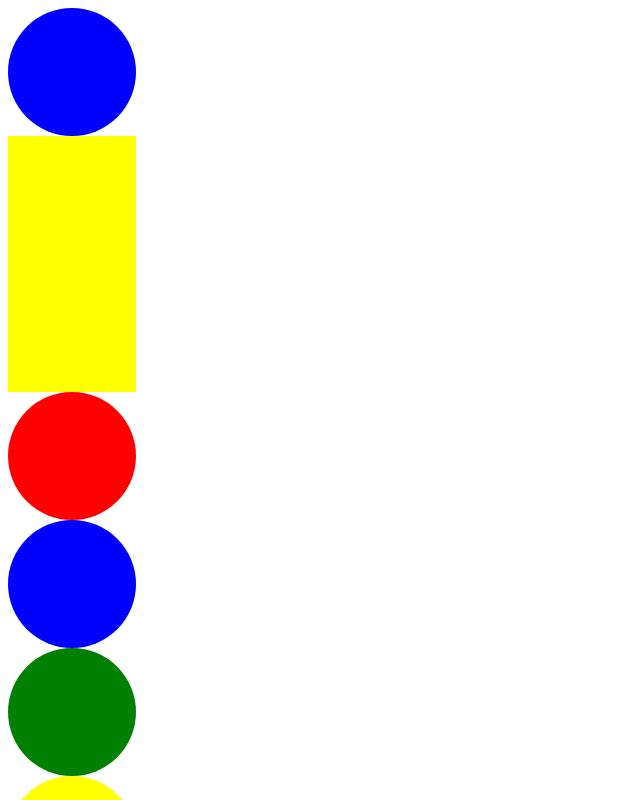
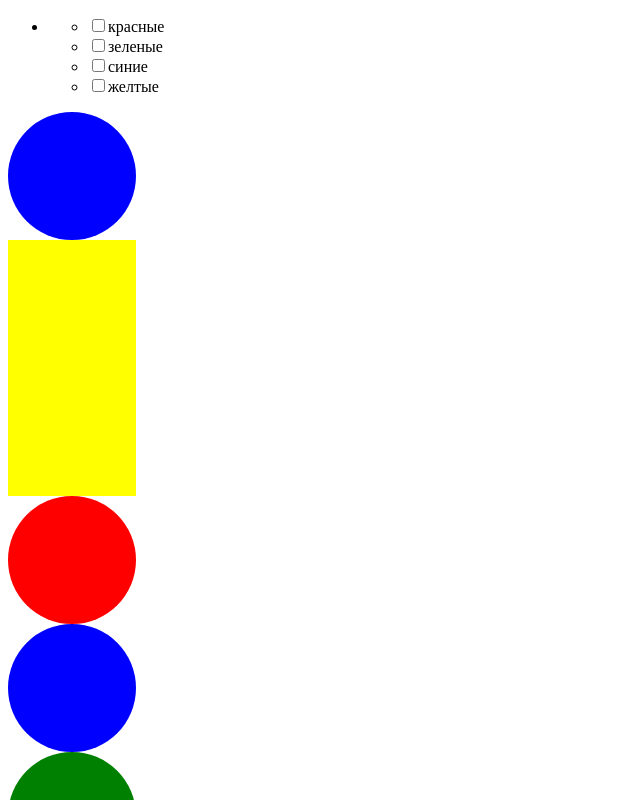
Before and after one commit to grsjob/circles_and_squares, a React app: page / in a window 1280 px wide. Shown: the top 800 px of the page, without its empty margins (0-640 px from the left). Built offline with nearby package versions, Linux system fonts and the light colour scheme; the HTML template or start-up script is replaced by a standard one.

Commit message:
added colorsfilter

```diff
--- a/src/components/app/App.tsx
+++ b/src/components/app/App.tsx
@@ -1,10 +1,12 @@
 import React from "react";
 import "../../assets/scss/App.scss";
 import FormsListSection from "../forms-list-section/FormsListSection";
+import FiltersSection from "../filters/filters-section ";
 
 const App = () => {
   return (
     <>
+      <FiltersSection />
       <FormsListSection />
     </>
   );
--- a/src/components/filters/colors-filter/ColorsFilter.tsx
+++ b/src/components/filters/colors-filter/ColorsFilter.tsx
@@ -1,9 +1,33 @@
-import React from "react";
+import React, { ChangeEvent } from "react";
+import { store } from "../../../state/store";
+import { deleteForm, setForm } from "../../../state/slices/filterSlice";
 
 const ColorsFilter = () => {
+  function handleChange(e: ChangeEvent<HTMLInputElement>) {
+    if (e.target.checked) {
+      store.dispatch(setForm(e.target.name));
+    } else {
+      store.dispatch(deleteForm(e.target.name));
+    }
+  }
   return (
     <ul>
-      <li></li>
+      <li>
+        <input type="checkbox" name="red" onChange={handleChange} />
+        <label htmlFor="red">красные</label>
+      </li>
+      <li>
+        <input type="checkbox" name="green" onChange={handleChange} />
+        <label htmlFor="green">зеленые</label>
+      </li>
+      <li>
+        <input type="checkbox" name="blue" onChange={handleChange} />
+        <label htmlFor="blue">синие</label>
+      </li>
+      <li>
+        <input type="checkbox" name="yellow" onChange={handleChange} />
+        <label htmlFor="yellow">желтые</label>
+      </li>
     </ul>
   );
 };
--- a/src/components/filters/filters-section .tsx
+++ b/src/components/filters/filters-section .tsx
@@ -1,10 +1,15 @@
 import React from "react";
+import ColorsFilter from "./colors-filter/ColorsFilter";
 
 const FiltersSection = () => {
   return (
     <section>
       <h2 className="visually-hidden">Список фильтров</h2>
-      <ul></ul>
+      <ul>
+        <li>
+          <ColorsFilter />
+        </li>
+      </ul>
     </section>
   );
 };
--- a/src/state/slices/filterSlice.ts
+++ b/src/state/slices/filterSlice.ts
@@ -18,8 +18,8 @@ const slice = createSlice({
   name: "filters",
   initialState,
   reducers: {
-    setForm: (state, { payload: form }: PayloadAction<string[]>) => {
-      state.forms = form;
+    setForm: (state, { payload: form }: PayloadAction<string>) => {
+      state.forms.push(form);
     },
     deleteForm: (state, { payload: form }: PayloadAction<string>) => {
       state.forms = state.forms.filter((formItem) => formItem !== form);
```
